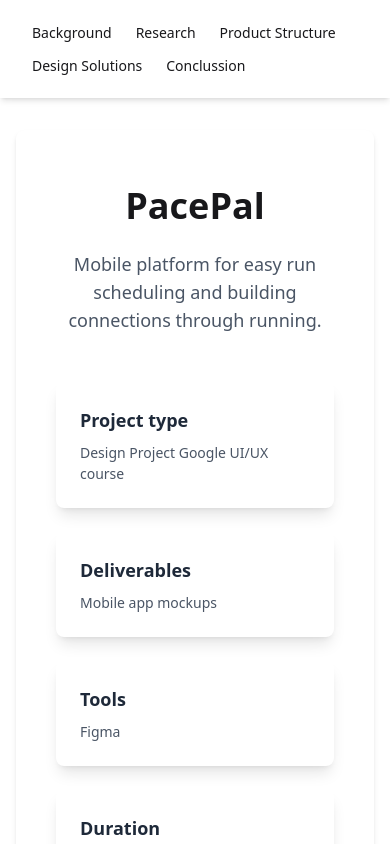
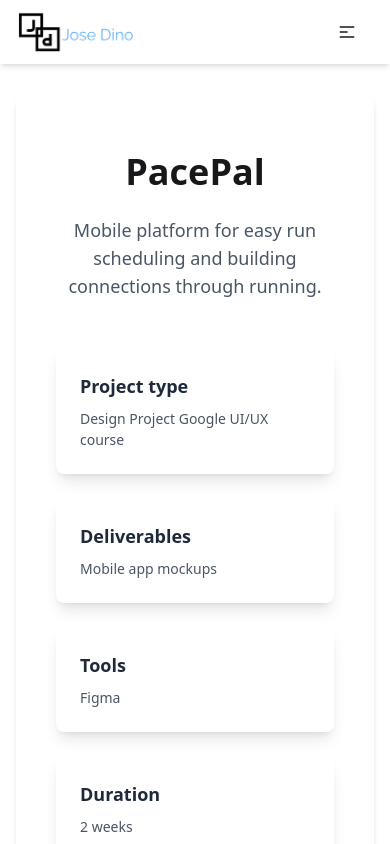
Before and after one commit to oniids13/pace-pal-portfolio-page, a React (Vite) app: page / in a window 390 px wide. Shown: the top 844 px of the page. Built offline with nearby package versions, Linux system fonts and the light colour scheme.

Commit message:
add hamburger menu on small screen on header nav bar

```diff
--- a/src/components/Header.jsx
+++ b/src/components/Header.jsx
@@ -1,18 +1,70 @@
 const Header = () => {
   return (
     <header className="sticky top-0 z-50 bg-white">
-      <div className="navbar bg-base-100 shadow-md flex justify-center items-center max-w-7xl mx-auto px-4 sm:px-6 lg:px-8">
+      <div className="navbar bg-base-100 shadow-md max-w-7xl mx-auto px-4 sm:px-6 lg:px-8">
         {/* Logo on the left */}
-        <div className="flex-1">
+        <div className="navbar-start">
           <img
-            className="w-30 "
+            className="w-30"
             src="/images/personal_logo.png"
             alt="PacePal Logo"
           />
         </div>
 
-        {/* Nav buttons on the right */}
-        <div className="flex justify-between items-center">
+        {/* Mobile hamburger menu */}
+        <div className="navbar-end lg:hidden">
+          <div className="dropdown dropdown-end">
+            <div tabIndex={0} role="button" className="btn btn-ghost">
+              <svg
+                xmlns="http://www.w3.org/2000/svg"
+                className="h-5 w-5"
+                fill="none"
+                viewBox="0 0 24 24"
+                stroke="currentColor"
+              >
+                <path
+                  strokeLinecap="round"
+                  strokeLinejoin="round"
+                  strokeWidth="2"
+                  d="M4 6h16M4 12h8m-8 6h16"
+                />
+              </svg>
+            </div>
+            <ul
+              tabIndex={0}
+              className="menu menu-sm dropdown-content bg-base-100 rounded-box z-[1] mt-3 w-52 p-2 shadow"
+            >
+              <li>
+                <a href="#background" className="font-medium">
+                  Background
+                </a>
+              </li>
+              <li>
+                <a href="#research" className="font-medium">
+                  Research
+                </a>
+              </li>
+              <li>
+                <a href="#product-structure" className="font-medium">
+                  Product Structure
+                </a>
+              </li>
+              <li>
+                <a href="#design-solutions" className="font-medium">
+                  Design Solutions
+                </a>
+              </li>
+              <li>
+                <a href="#conclussion" className="font-medium">
+                  Conclussion
+                </a>
+              </li>
+            </ul>
+          </div>
+        </div>
+
+        {/* Desktop nav menu */}
+        <div className="navbar-end hidden lg:flex">
           <ul className="menu menu-horizontal px-1">
             <li>
               <a href="#background" className="font-medium">
```
